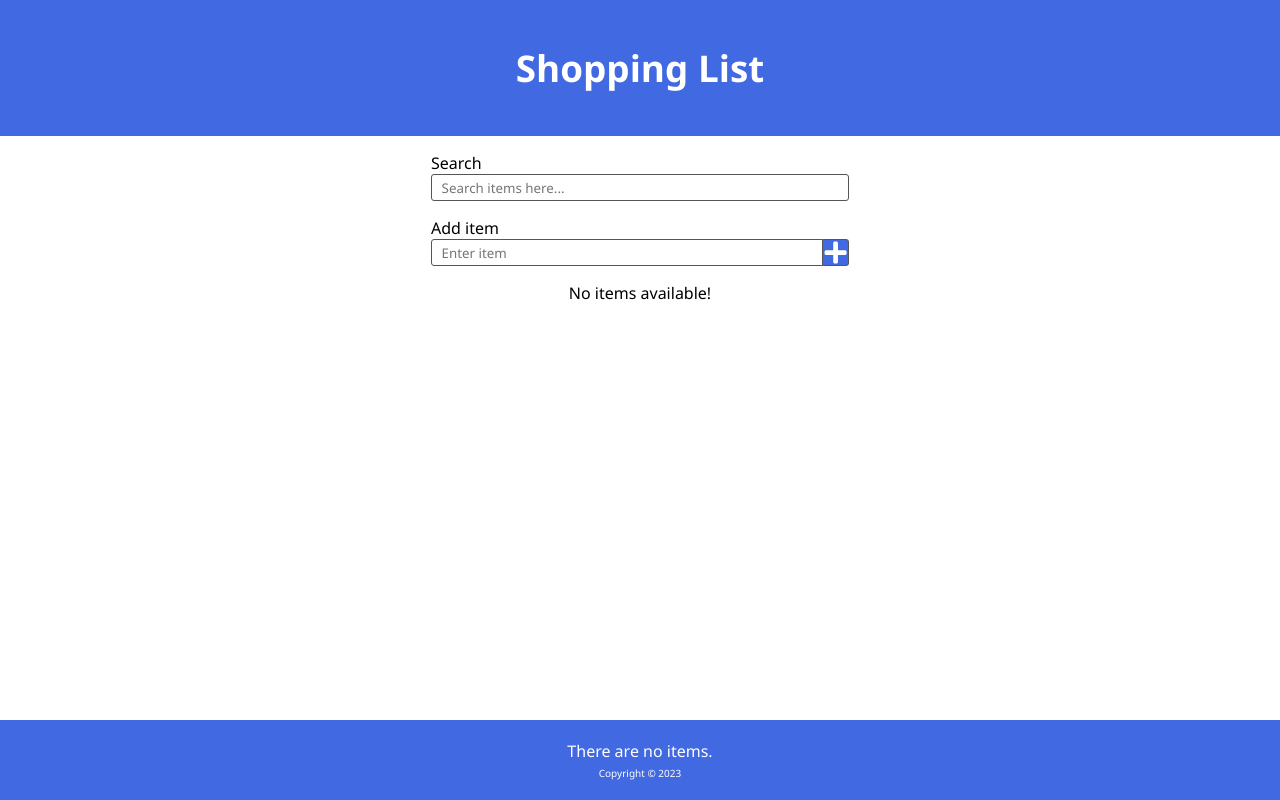
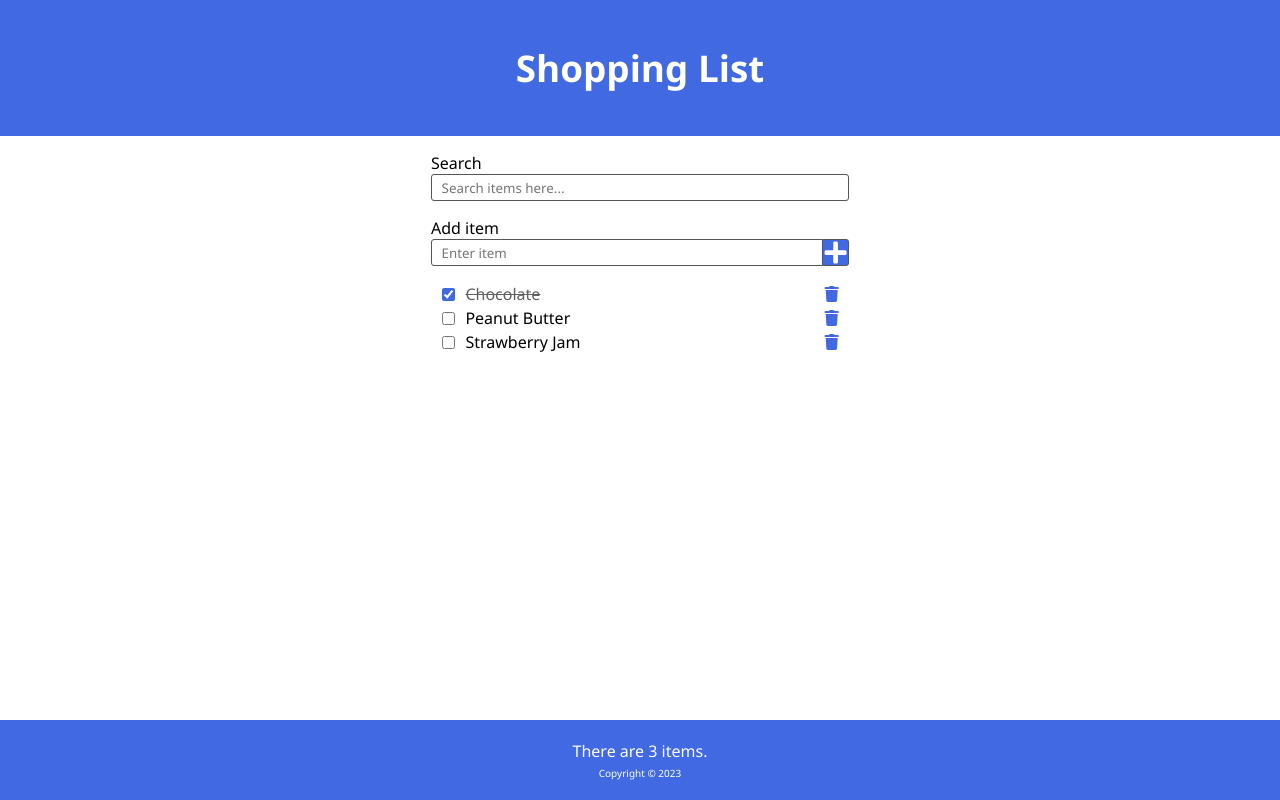
Before and after one commit to Hawa701/React-Tutorials, a React (Create React App) app in the folder 01tut/: page / in a window 1280 px wide. Built offline with nearby package versions, Linux system fonts and the light colour scheme; data requests are answered from the project's data file.

Commit message:
Data is now fetched from an API

```diff
--- a/01tut/data/db.json
+++ b/01tut/data/db.json
@@ -6,12 +6,12 @@
       "name": "Chocolate"
     },
     {
-      "id": 1,
+      "id": 2,
       "checked": false,
       "name": "Peanut Butter"
     },
     {
-      "id": 1,
+      "id": 3,
       "checked": false,
       "name": "Strawberry Jam"
     }
--- a/01tut/src/App.js
+++ b/01tut/src/App.js
@@ -8,16 +8,32 @@ function App() {
   const API_URL = "http://localhost:3500/items";
 
   //State Hooks
-  const [items, setItems] = useState(
-    JSON.parse(localStorage.getItem("shoppinglist")) || []
-  );
+  const [items, setItems] = useState([]);
   const [newItem, setNewItem] = useState("");
   const [search, setSearch] = useState("");
+  const [fetchError, setFetchError] = useState(null);
+  const [isLoading, setIsLoading] = useState(true);
 
   //Effect Hooks
   useEffect(() => {
-    localStorage.setItem("shoppinglist", JSON.stringify(items));
-  }, [items]);
+    const fetchItems = async () => {
+      try {
+        const response = await fetch(API_URL);
+        if (!response.ok) throw Error("Didn't recieve expected data!");
+        const listItems = await response.json();
+        setItems(listItems);
+        setFetchError(null);
+      } catch (err) {
+        setFetchError(err.message);
+      } finally {
+        setIsLoading(false);
+      }
+    };
+
+    setTimeout(() => {
+      (async () => await fetchItems())();
+    }, 2000);
+  }, []);
 
   //Functions
   const addItem = (item) => {
@@ -51,6 +67,11 @@ function App() {
   return (
     <>
       <Header title="Shopping List" />
+      <main>
+        {isLoading && <p className="loadingMessage">Loading Items...</p>}
+        {fetchError && <p className="errorMessage">Error: {fetchError}</p>}
+
+        {!fetchError && !isLoading && (
           <Content
             search={search}
             setSearch={setSearch}
@@ -63,6 +84,8 @@ function App() {
             handleCheck={handleCheck}
             handleDelete={handleDelete}
           />
+        )}
+      </main>
       <Footer length={items.length} />
     </>
   );
--- a/01tut/src/Content.js
+++ b/01tut/src/Content.js
@@ -13,7 +13,7 @@ const Content = ({
   handleDelete,
 }) => {
   return (
-    <main>
+    <>
       <SearchItem search={search} setSearch={setSearch} />
       <AddItem
         newItem={newItem}
@@ -29,7 +29,7 @@ const Content = ({
       ) : (
         <p className="noResult">No items available!</p>
       )}
-    </main>
+    </>
   );
 };
 
--- a/01tut/src/index.css
+++ b/01tut/src/index.css
@@ -58,6 +58,17 @@ main {
   width: 100%;
   max-width: 450px;
   gap: 1rem;
+}
+main .loadingMessage,
+main .errorMessage {
+  display: flex;
+  align-items: center;
+  justify-content: center;
+  width: 100%;
+  height: 100%;
+}
+main .errorMessage {
+  color: red;
 }
 main form {
   display: flex;
```
Lines whose indentation alone changed are shown as unchanged.
